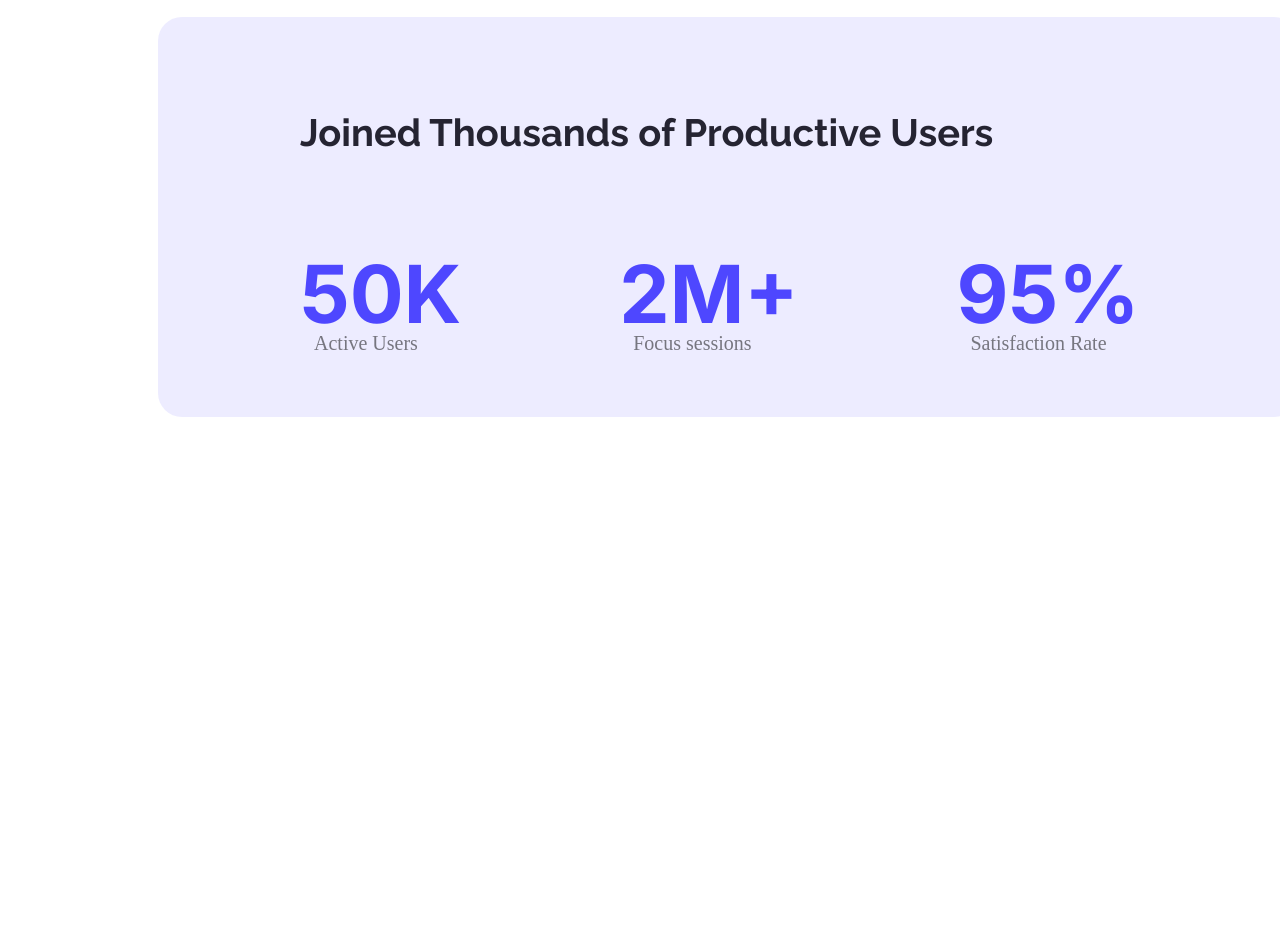
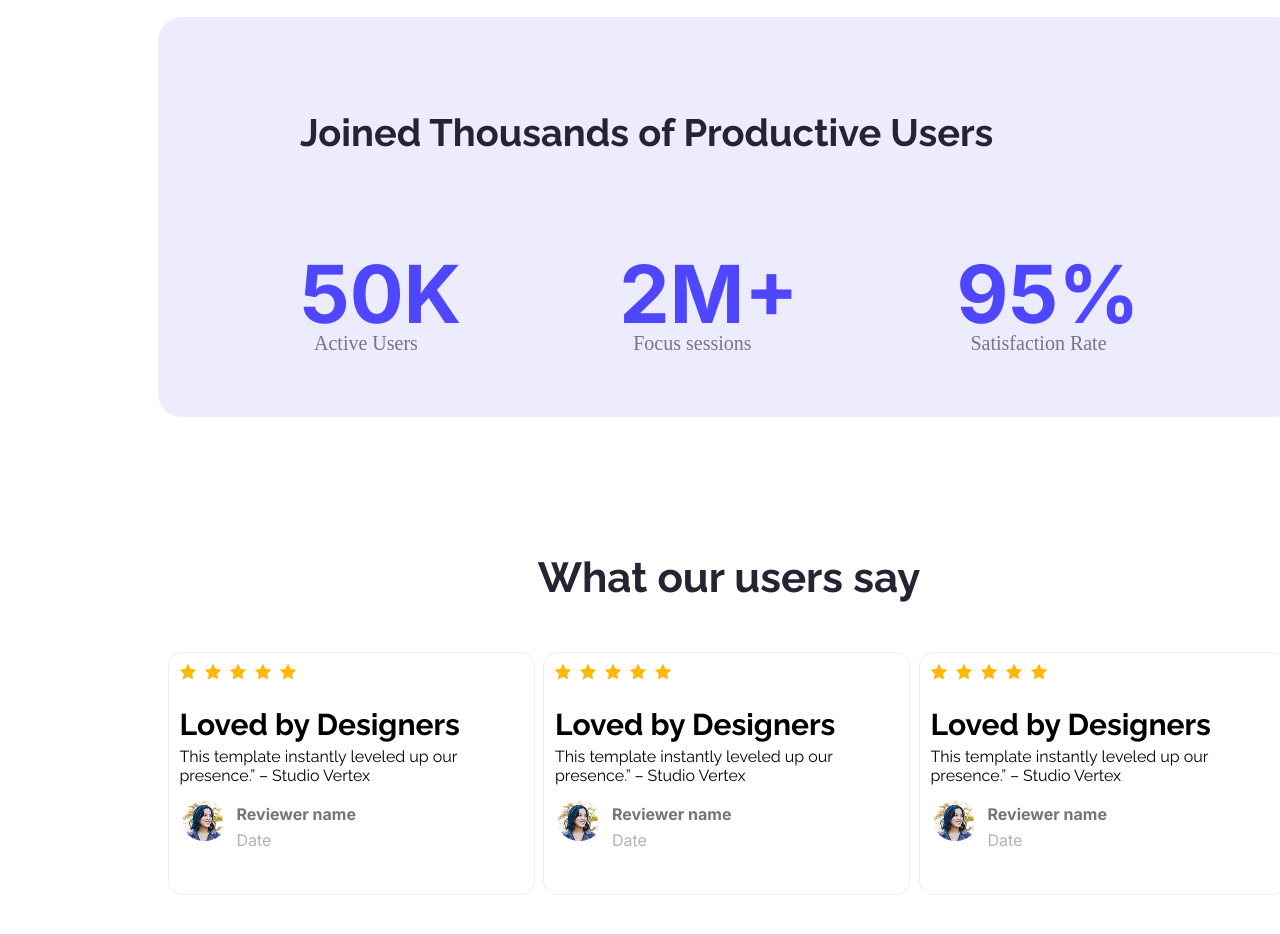
Before and after one commit to mah-fuz7/Assignment-one, a plain HTML site: page index.html in a window 1280 px wide. Shown: the part 1251-2185 px from the top of the page. Before the commit the page ends 1804 px from the top, so only its background shows below. Drawn offline with Linux system fonts and the light colour scheme.

Commit message:
add productive user section

```diff
--- a/index.html
+++ b/index.html
@@ -61,7 +61,45 @@
         </div>
     </div>
  </section>
-
+    <!--user's feedback section  -->
+    <section class="feedback">
+        <div class="fed-title"> What our users say</div>
+        <div class="user-comments">
+            <div class="user-comment">
+                <p class="user-comment-title">Loved by Designers</p>
+                <p class="user-comment-subtitle">This template instantly leveled up our presence.” – Studio Vertex</p>
+                <div class="users">
+                    <div class="user-img"></div>
+                    <div >
+                        <p class="user-Name">Reviewer name</p>
+                    <p class="user-Date">Date</p>
+                    </div>
+                </div>
+            </div>
+<div class="user-comment">
+                <p class="user-comment-title">Loved by Designers</p>
+                <p class="user-comment-subtitle">This template instantly leveled up our presence.” – Studio Vertex</p>
+                <div class="users">
+                    <div class="user-img"></div>
+                    <div >
+                        <p class="user-Name">Reviewer name</p>
+                    <p class="user-Date">Date</p>
+                    </div>
+                </div>
+            </div>
+<div class="user-comment">
+                <p class="user-comment-title">Loved by Designers</p>
+                <p class="user-comment-subtitle">This template instantly leveled up our presence.” – Studio Vertex</p>
+                <div class="users">
+                    <div class="user-img"></div>
+                    <div >
+                        <p class="user-Name">Reviewer name</p>
+                    <p class="user-Date">Date</p>
+                    </div>
+                </div>
+            </div>
+        </div>
+    </section>
     <footer>
 
     </footer>
--- a/styles.css
+++ b/styles.css
@@ -6,6 +6,10 @@
   font-style: normal;
   font-variation-settings:
     "wdth" 100;
+}
+body{
+      background-color: rgba(255, 255, 255, 0.5); /* white @ 50% */
+
 }
 /* header bacground  */
 .header{
@@ -169,3 +173,90 @@ color: #ffffff;
     margin-left: 14px;
     /* border: 2px solid #4E47FF   ; */
 }
+
+/* user's feedback */
+     .feedback{
+    width: 1140px;
+    height: 345px;
+    /* border: 2px solid #4E47FF; */
+    margin-left: 151px;
+    margin-bottom: 200px;
+
+     }
+     .fed-title{
+        font-family: "Raleway", "Inter", sans-serif;
+        margin-top: 0px;
+        font-size: 42px;
+        font-weight: bold;
+        color: #252432;
+       margin-bottom: 50px;
+        text-align: center;
+     }
+     .user-comments{
+         /* border: 2px solid #8cdd1a; */
+         display: flex;
+         justify-content: space-evenly;
+     }
+     .user-comment{
+        border: 2px solid #af47ff;
+        background-image: url(./Assets/icon-star.png),url(./Assets/icon-star.png), url(./Assets/icon-star.png),url(./Assets/icon-star.png),url(./Assets/icon-star.png);
+           margin-left: -5px;
+        background-repeat: no-repeat;
+        background-position:10px 10px, 35px 10px,60px 10px, 85px 10px,110px 10px;
+     padding-top: 24px;
+          padding-left: 24px;
+           border: 1px solid #F2EDED;
+border-radius: 14px;
+           box-sizing: border-box;
+        width:367px ;
+        height: 243px;
+
+    }
+    .user-comment-title{
+        color: black;
+        font-weight: bold;
+        font-size: 30px;
+        font-family: "Raleway", "Inter", sans-serif;
+        margin-left: -13px;
+    }
+    .user-comment-subtitle{
+        color: black
+        font-weight: 500;
+        font-family: "Raleway", "Inter", sans-serif;
+        margin-left: -13px;
+        margin-top: -25px;
+    }
+    .users{
+        display: flex;
+        margin-left: -21px;
+    }
+    .user-name-date{
+        font-family: "Raleway", "Inter", sans-serif;
+        font-size: 16px;
+        color: #252432;
+        margin-left: 10px;
+        margin-top: -10px;
+    }
+    .user-img{
+        height: 40px;
+        width: 45px;
+        border-radius: 50%;
+     background-image: url(./Assets/avatar.png);
+        background-repeat: no-repeat;
+        margin-left: 10px;
+    }
+    .user-Name{
+        font-family:  "Inter", sans-serif;
+        font-size: 16px;
+        font-weight: bold;
+        color: #757575;
+        margin-left: 10px;
+        margin-top: 3px;
+    }
+    .user-Date{
+        font-family:  "Inter", sans-serif;
+        font-size: 16px;
+        color: #B3B3B3;
+        margin-left: 10px;
+        margin-top: -10px;
+    }
```
